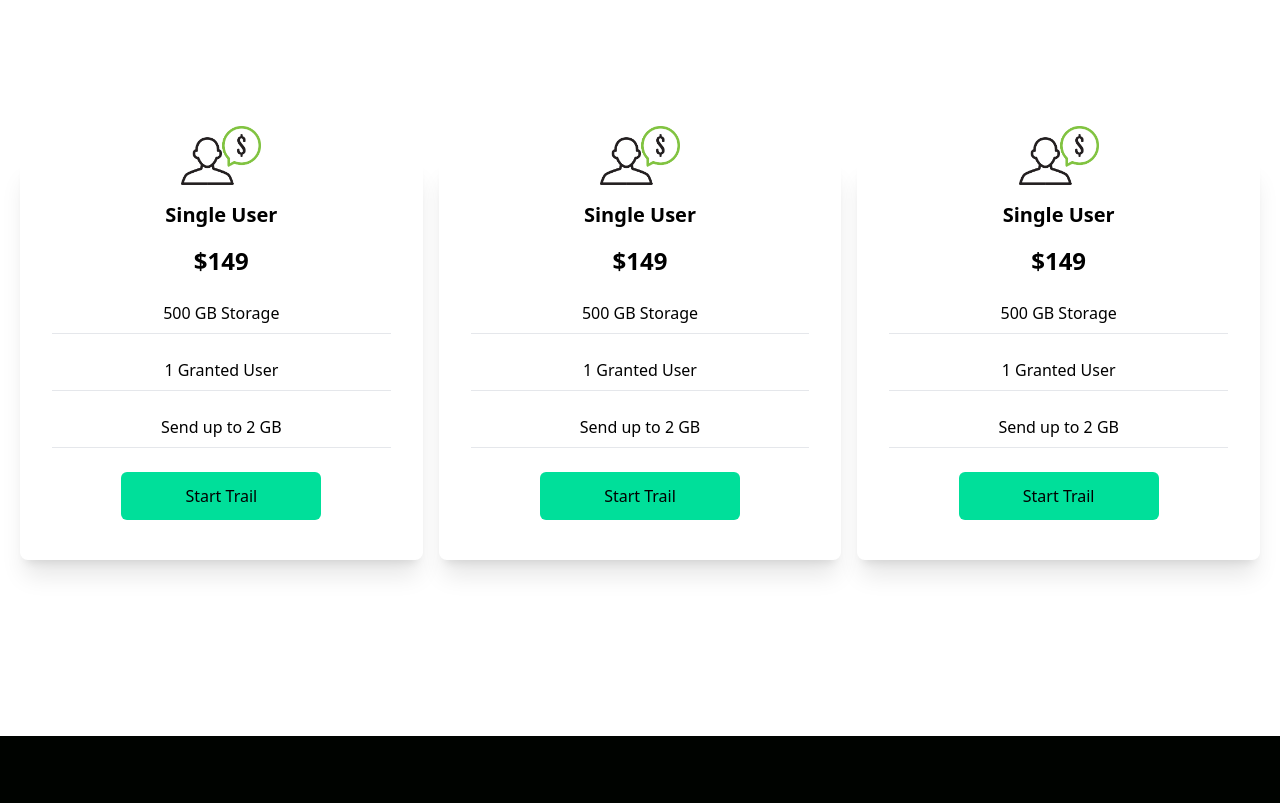
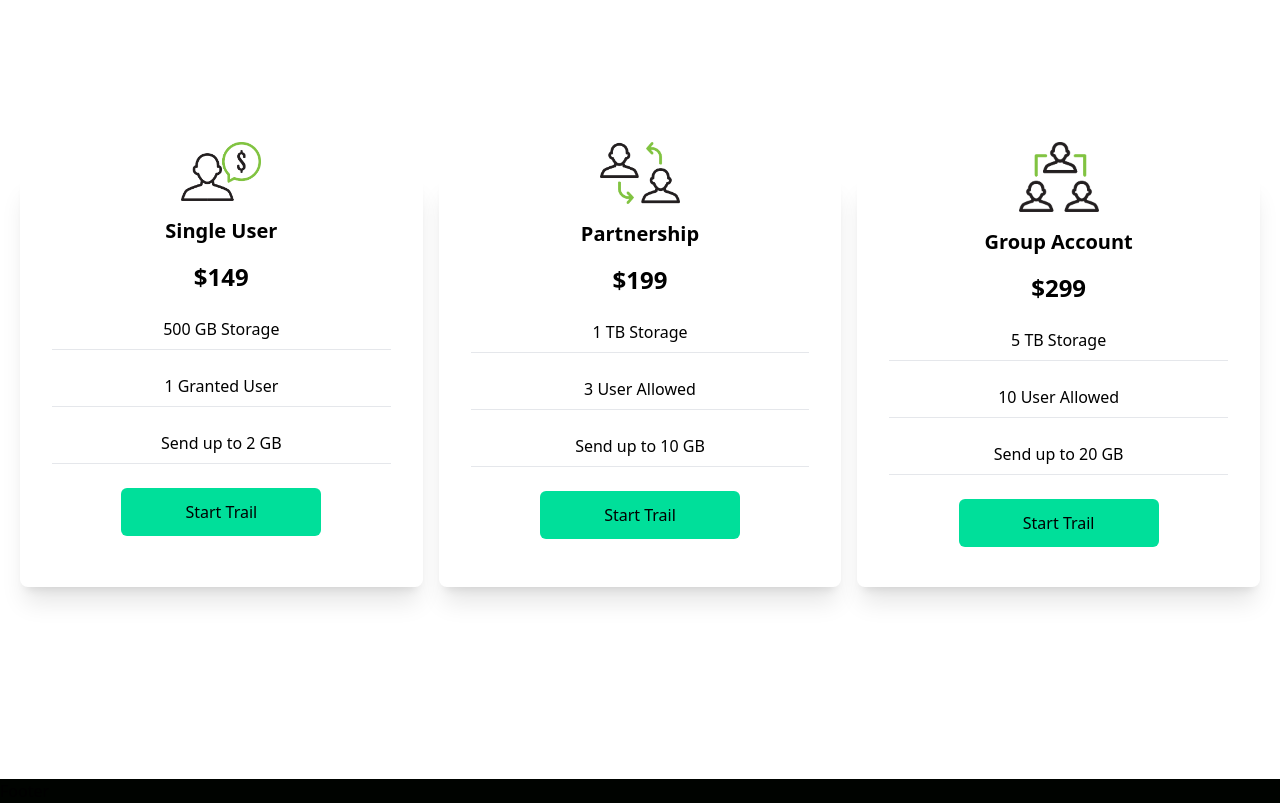
Before and after one commit to adeelbaig625/tailwind-practice, a React (Create React App) app: page / in a window 1280 px wide. Shown: the part 1600-2403 px from the top of the page. Before the commit the page ends 2336 px from the top, so only its background shows below. Built offline with nearby package versions, Linux system fonts and the light colour scheme.

Commit message:
footer remaining

```diff
--- a/src/App.js
+++ b/src/App.js
@@ -1,6 +1,7 @@
 import React from "react";
 import Analytics from "./components/Analytics";
 import Cards from "./components/Cards";
+import Footer from "./components/Footer";
 import Hero from "./components/Hero";
 import Navbar from "./components/Navbar";
 import Newsletter from "./components/Newsletter";
@@ -12,6 +13,7 @@ function App() {
       <Analytics />
       <Newsletter />
       <Cards />
+      <Footer />
     </div>
   );
 }
--- a/src/components/Cards/Card.jsx
+++ b/src/components/Cards/Card.jsx
@@ -2,7 +2,7 @@ import React from "react";
 
 function Card({ image, title, price, details }) {
   return (
-    <div className="w-full shadow-xl flex flex-col py-4 my-4 rounded-lg hover:scale-105 duration-300">
+    <div className="w-full shadow-xl flex  my-8 flex-col py-4 my-4 rounded-lg hover:scale-105 duration-300">
       <img className="w-20 mx-auto mt-[-3rem] bg-white" src={image} alt="/" />
       <h2 className="text-xl font-bold text-center py-4">{title}</h2>
       <p className="text-2xl font-bold text-center">{price}</p>
--- a/src/components/Cards/index.jsx
+++ b/src/components/Cards/index.jsx
@@ -11,16 +11,16 @@ function Cards() {
           details={["500 GB Storage", "1 Granted User", "Send up to 2 GB"]}
         />
         <Card
-          image="single.png"
-          title="Single User"
-          price="$149"
-          details={["500 GB Storage", "1 Granted User", "Send up to 2 GB"]}
+          image="double.png"
+          title="Partnership"
+          price="$199"
+          details={["1 TB Storage", "3 User Allowed", "Send up to 10 GB"]}
         />
         <Card
-          image="single.png"
-          title="Single User"
-          price="$149"
-          details={["500 GB Storage", "1 Granted User", "Send up to 2 GB"]}
+          image="triple.png"
+          title="Group Account"
+          price="$299"
+          details={["5 TB Storage", "10 User Allowed", "Send up to 20 GB"]}
         />
       </div>
     </div>
--- /dev/null
+++ b/src/components/Footer.jsx
@@ -0,0 +1,7 @@
+import React from "react";
+
+function Footer() {
+  return <div>Footer</div>;
+}
+
+export default Footer;
```
